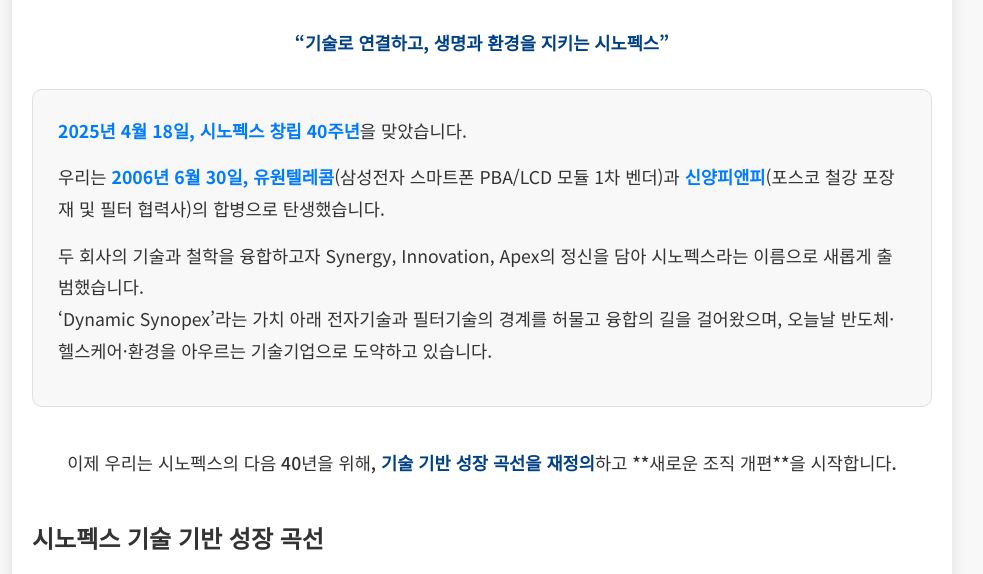
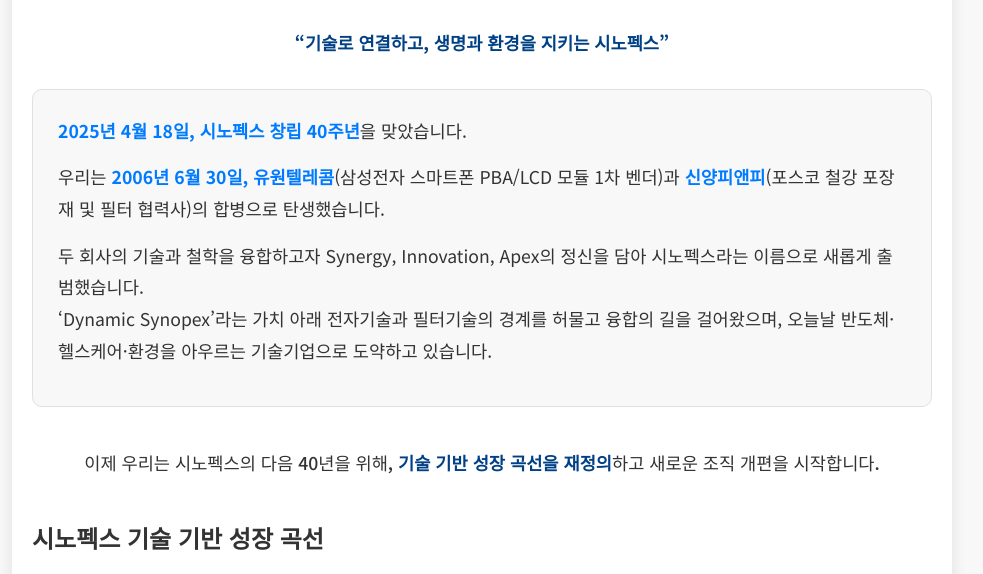
Before and after one commit to goodlight1234/presantation, a plain HTML site: page index.html in a window 1280 px wide. Shown: the part 187-761 px from the top of the page, without its empty margins (158-1141 px from the left). Drawn offline with Linux system fonts and the light colour scheme.

Commit message:
Update index.html

```diff
--- a/index.html
+++ b/index.html
@@ -300,7 +300,7 @@
         </p>
     </div>
 
-    <p class="future-vision">이제 우리는 시노펙스의 다음 40년을 위해, <strong>기술 기반 성장 곡선을 재정의</strong>하고 **새로운 조직 개편**을 시작합니다.</p>
+    <p class="future-vision">이제 우리는 시노펙스의 다음 40년을 위해, <strong>기술 기반 성장 곡선을 재정의</strong>하고 새로운 조직 개편을 시작합니다.</p>
 </div>
 
         <h2>시노펙스 기술 기반 성장 곡선</h2>
```
